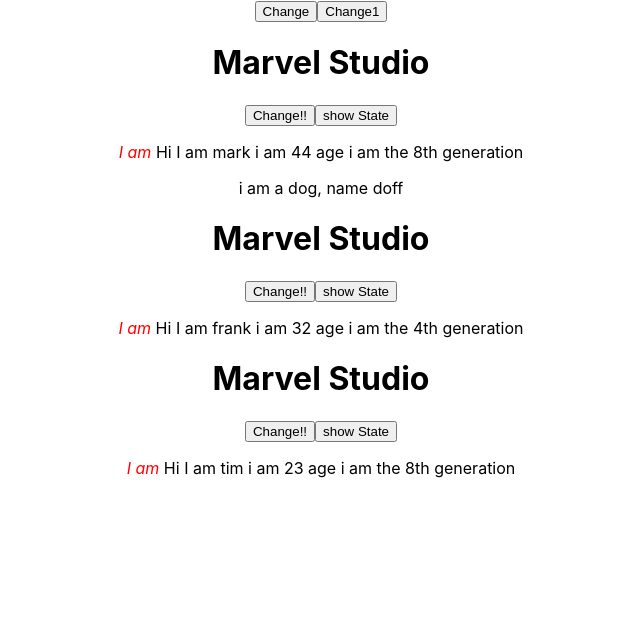
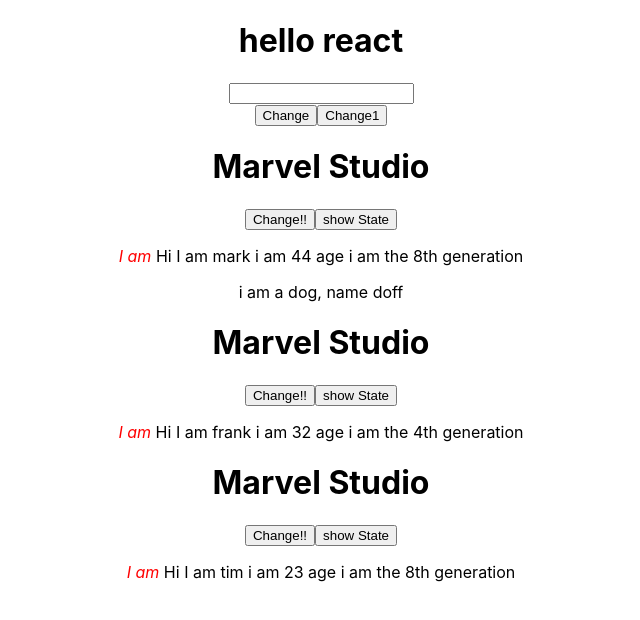
Before and after one commit to DantChan/det_fullstack_0517, a React (Create React App) app in the folder react_lab/: page / in a window 1280 px wide. Shown: the top 620 px of the page, without its empty margins (319-959 px from the left). Built offline with nearby package versions, Linux system fonts and the light colour scheme.

Commit message:
react dual way communicate

```diff
--- a/react_lab/src/App.js
+++ b/react_lab/src/App.js
@@ -3,12 +3,18 @@
 import Dashboard from './components/Dashboard';
 import Persion from './Persion/Persion';
 import Pet from './Pet/Pet';
+import Banner from './components/Banner';
 class App extends React.Component {
+  titleChangeListener = event => {
+    this.setState({ title: event.target.value })
+  }
   state={
     persons:[{name:"mark",age:44},
     {name:"frank",age:32},
     {name:"tim",age:23}],
-    teamMax:10
+    teamMax:10,
+    title:"hello react"
+
   }
   changeNameHandler = (leaderName) => {
     console.log("button clicked!!!!!")
@@ -23,6 +29,8 @@
   render() {
     return (
     <div className="App">
+    <h1>{this.state.title}</h1>
+    <Banner clickCallback={this.titleChangeListener}></Banner>
     <button onClick={this.changeNameHandler.bind(this,"Iron Man")}>Change</button>
     <button onClick={()=>this.changeNameHandler("Iron Man 3")}>Change1</button>
     <Persion clickCallback={this.changeNameHandler.bind(this,"Bat Man")} name={this.state.persons[0].name} age={this.state.persons[0].age} />
--- /dev/null
+++ b/react_lab/src/components/Banner.js
@@ -0,0 +1,9 @@
+import React, { Component } from 'react'
+
+function  Banner(props) {
+    return (
+        <div><input type="text" onChange={props.clickCallback} value={props.name}/></div>
+    )
+}
+
+export default Banner
```
